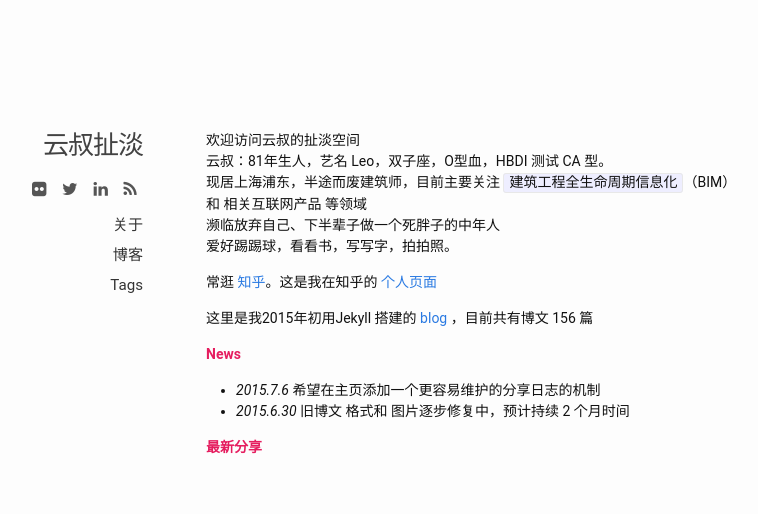
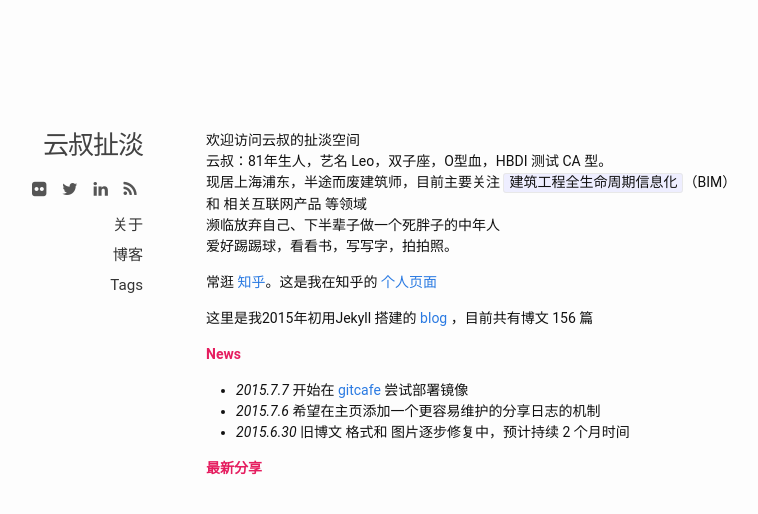
Before and after one commit to leoshcn/leoshcn.github.io, a Jekyll site: the page built from index.md, in a window 1280 px wide. Shown: the top 514 px of the page, without its empty margins (177-935 px from the left). Built offline with Jekyll 4.4.1, drawn with Linux system fonts in a browser that asks for light colours.

Commit message:
index change

```diff
--- a/index.md
+++ b/index.md
@@ -17,6 +17,7 @@ permalink: /
 
 ### News
 
+* *2015.7.7* 开始在 [gitcafe](http://www.gitcafe.com) 尝试部署镜像
 * *2015.7.6* 希望在主页添加一个更容易维护的分享日志的机制
 * *2015.6.30* 旧博文 格式和 图片逐步修复中，预计持续 2 个月时间
 
```
